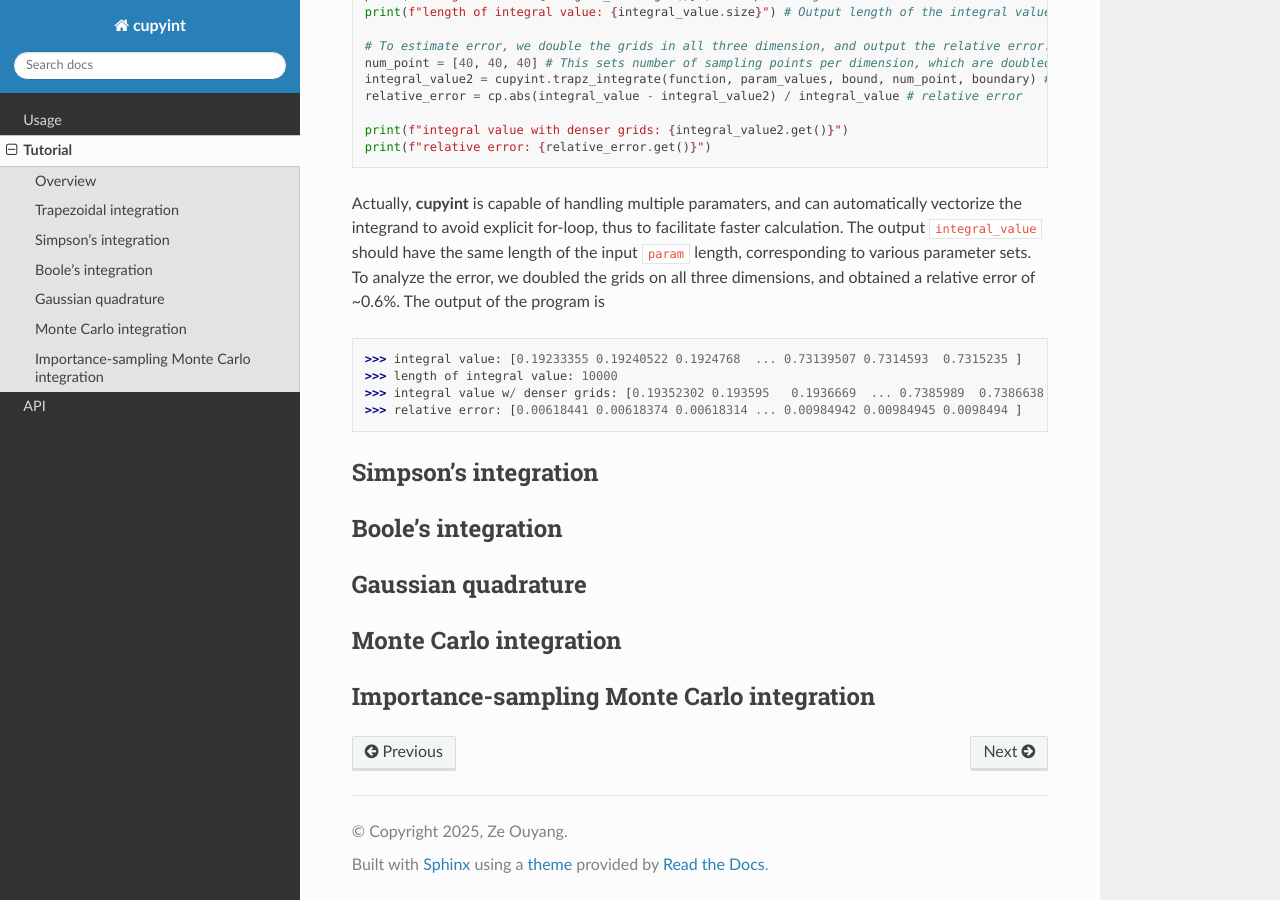
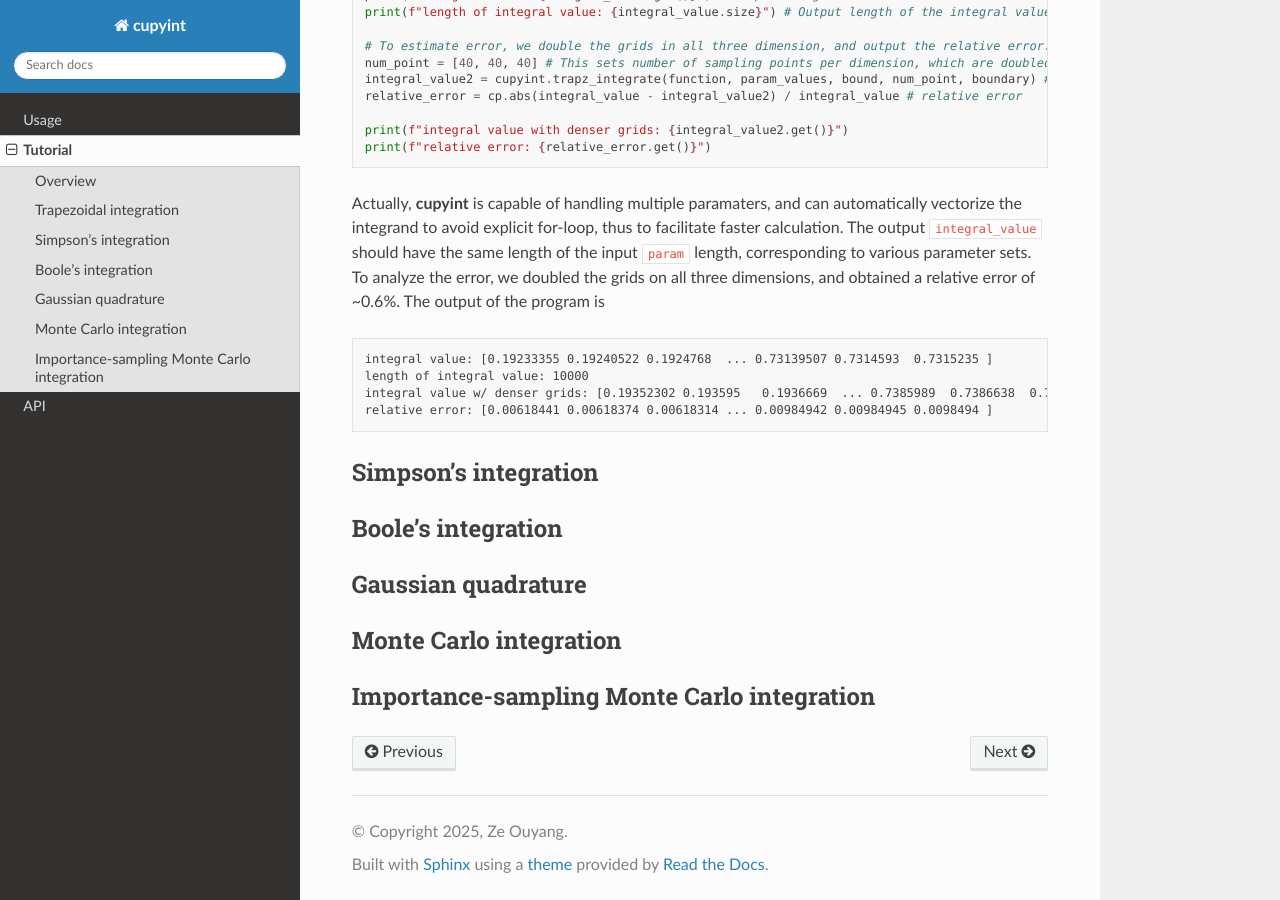
Before and after one commit to ze-ouyang/cupyint_doc, a Sphinx documentation site: the page built from docs/source/tutorial.rst, in a window 1280 px wide and 900 px high, scrolled down 2979 px. Built offline with Sphinx 7.4.7 and the Read the Docs theme 3.1.0, drawn with Linux system fonts in a browser that asks for light colours; some of the changed text lies outside the part shown.

Commit message:
Update tutorial.rst

```diff
--- a/docs/source/tutorial.rst
+++ b/docs/source/tutorial.rst
@@ -75,11 +75,11 @@
 
 The output of the program is:
 
-.. code-block:: python
+.. code-block:: none
 
-  >>> integral value: 0.4595915675
-  >>> analytical value: 0.4596976941
-  >>> relative error: 0.0230861753%
+  integral value: 0.4595915675
+  analytical value: 0.4596976941
+  relative error: 0.0230861753%
 
 To estimate the error in this case, we compare the integral value with the analytical one, obataining a relative error of ~0.02% with 20 segments in the integral domain. In general case, to estimate the error, we encourage users to refine the grids and analyze the convergence.
 
@@ -129,12 +129,12 @@
 
 Actually, **cupyint** is capable of handling multiple paramaters, and can automatically vectorize the integrand to avoid explicit for-loop, thus to facilitate faster calculation. The output ``integral_value`` should have the same length of the input ``param`` length, corresponding to various parameter sets. To analyze the error, we doubled the grids on all three dimensions, and obtained a relative error of ~0.6%. The output of the program is
 
-.. code-block:: python
+.. code-block:: none
 
-  >>> integral value: [0.19233355 0.19240522 0.1924768  ... 0.73139507 0.7314593  0.7315235 ]
-  >>> length of integral value: 10000
-  >>> integral value w/ denser grids: [0.19352302 0.193595   0.1936669  ... 0.7385989  0.7386638  0.7387286 ]
-  >>> relative error: [0.00618441 0.00618374 0.00618314 ... 0.00984942 0.00984945 0.0098494 ]
+  integral value: [0.19233355 0.19240522 0.1924768  ... 0.73139507 0.7314593  0.7315235 ]
+  length of integral value: 10000
+  integral value w/ denser grids: [0.19352302 0.193595   0.1936669  ... 0.7385989  0.7386638  0.7387286 ]
+  relative error: [0.00618441 0.00618374 0.00618314 ... 0.00984942 0.00984945 0.0098494 ]
 
 
 Simpson's integration
```
